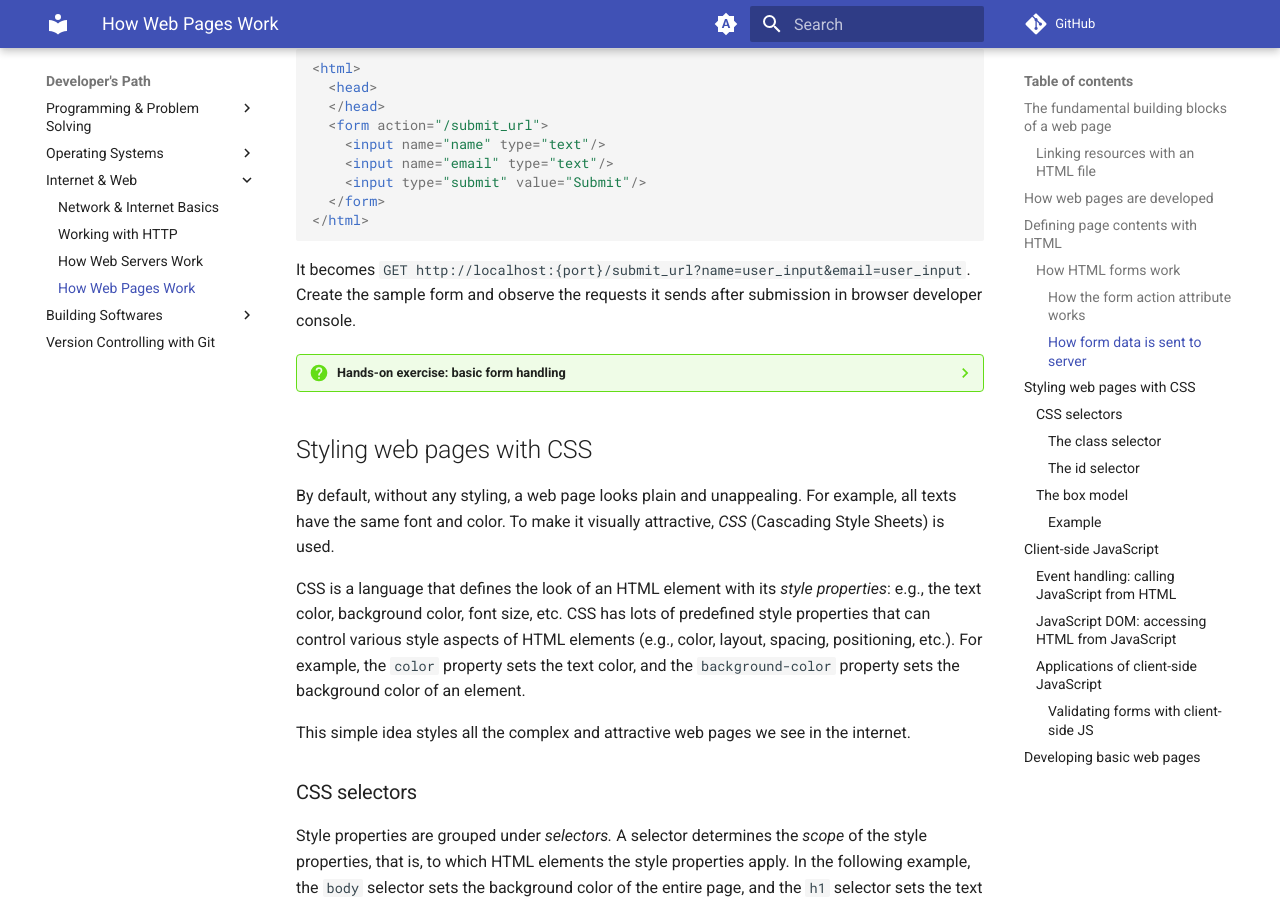
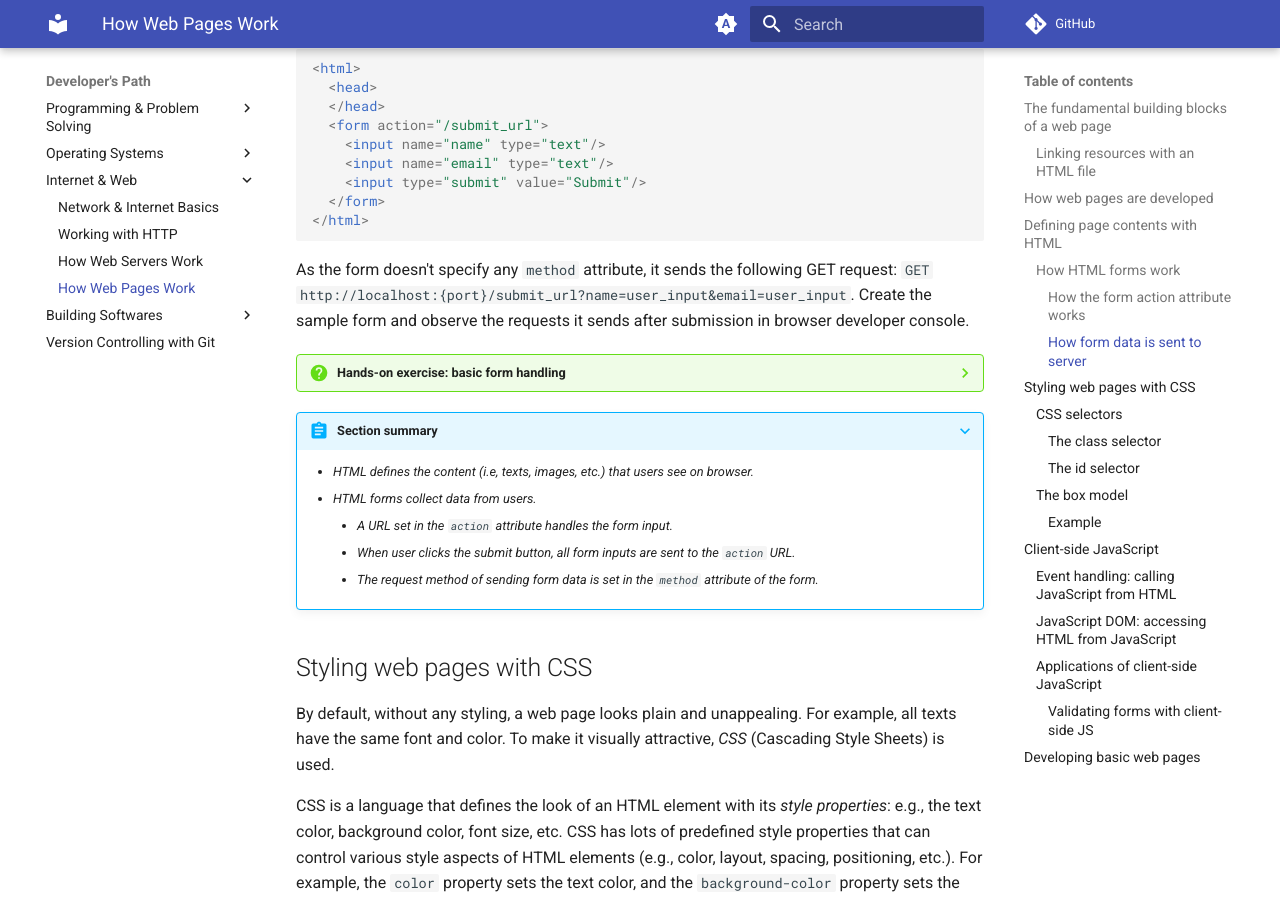
Before and after one commit to gharials/dev-path, an MkDocs documentation site: the page built from docs/internet-web/web-pages.md, in a window 1280 px wide and 900 px high, scrolled down 3647 px. Built offline with MkDocs 1.6.1 and Material for MkDocs 9.7.7, drawn with Linux system fonts in a browser that asks for light colours; comment, search, counter and statistics services are not loaded.

Commit message:
HTML section summary.

````diff
--- a/docs/internet-web/web-pages.md
+++ b/docs/internet-web/web-pages.md
@@ -143,7 +143,7 @@ In a get request, each input field of the form becomes a [query parameter](./htt
 </html>
 ```
 
-It becomes `GET http://localhost:{port}/submit_url?name=user_input&email=user_input`. Create the sample form and observe the requests it sends after submission in browser developer console.
+As the form doesn't specify any `method` attribute, it sends the following GET request: `GET http://localhost:{port}/submit_url?name=user_input&email=user_input`. Create the sample form and observe the requests it sends after submission in browser developer console.
 
 ??? question "Hands-on exercise: basic form handling"
 
@@ -151,6 +151,14 @@ It becomes `GET http://localhost:{port}/submit_url?name=user_input&email=user_in
     * Specify a URL in the `action` attribute and a request method in the `method` attribute of the form.
     * Open the HTML file in a browser, fill out the form, and click the submit button.
     * Check in the browser's developer tools (Network tab) to see the HTTP request made to the specified URL, and also observe how the form fields are passed with the request.
+
+???+ abstract "Section summary"
+
+    * _HTML defines the content (i.e, texts, images, etc.) that users see on browser._
+    * _HTML forms collect data from users._
+        * _A URL set in the `action` attribute handles the form input._
+        * _When user clicks the submit button, all form inputs are sent to the `action` URL._
+        * _The request method of sending form data is set in the `method` attribute of the form._
 
 ## Styling web pages with CSS
 
````
